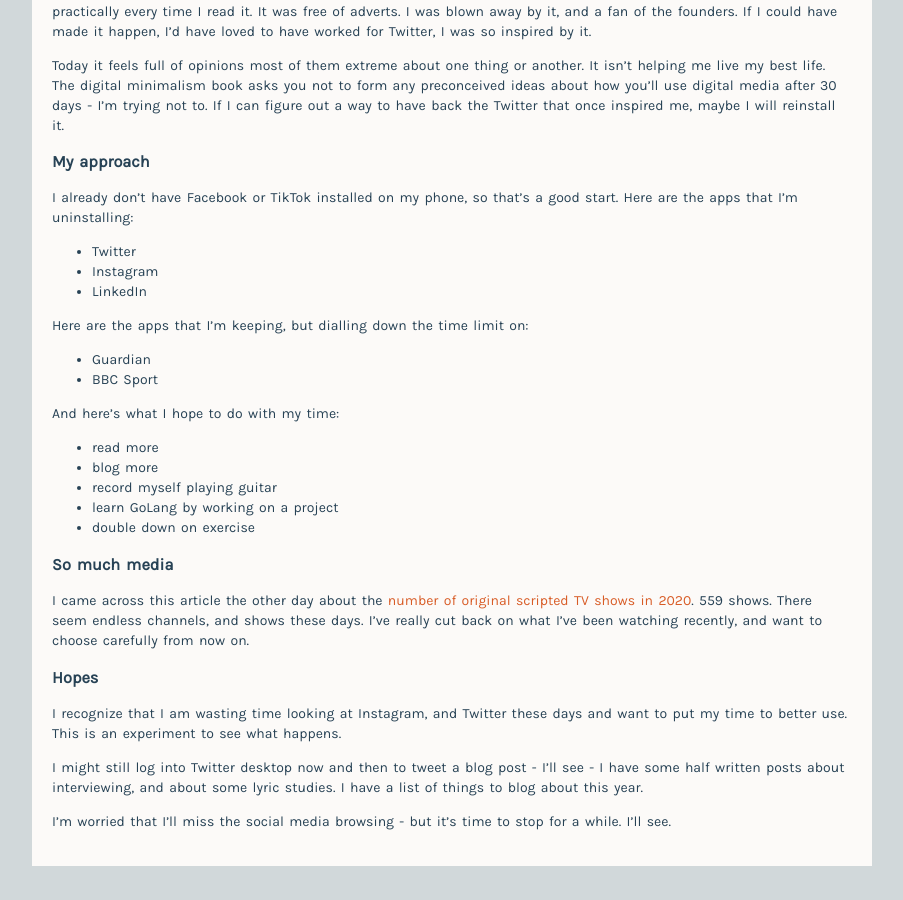
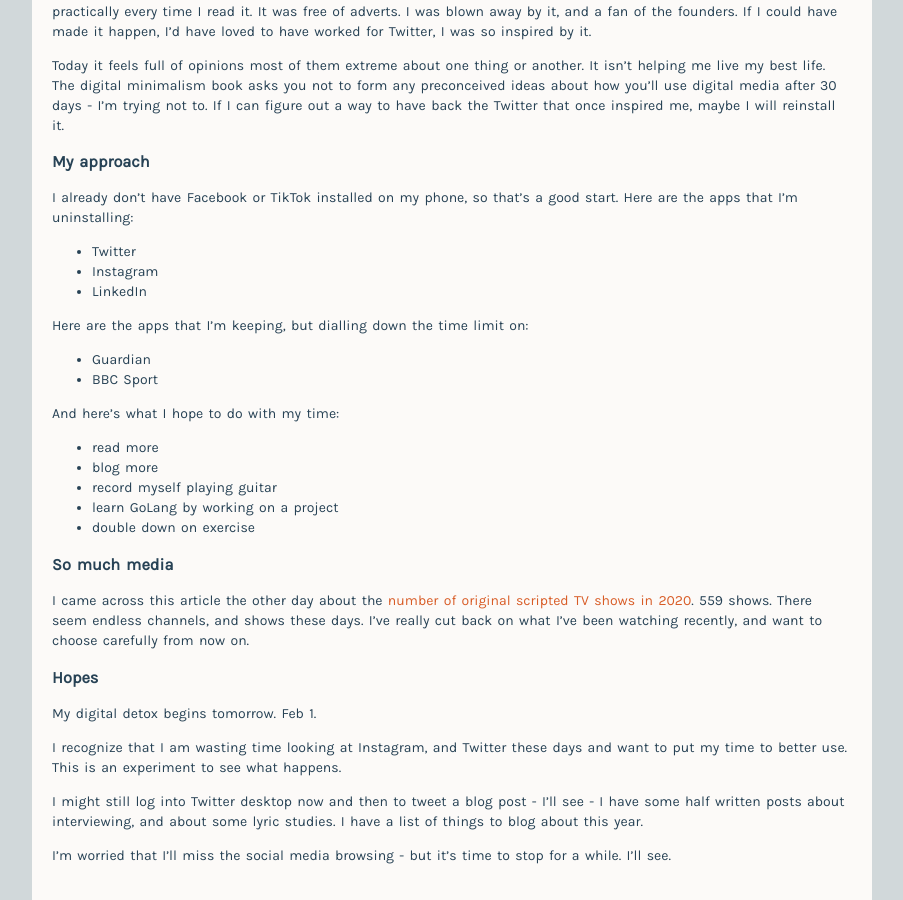
Before and after one commit to mcconville/blog, a Jekyll site: the page built from _posts/blog/2022-01-31-digital-minimalism.md, in a window 1280 px wide and 900 px high, scrolled down 1399 px. Shown: the whole window, without its empty margins (188-1091 px from the left). Built offline with Jekyll 4.4.1, drawn with Linux system fonts in a browser that asks for light colours; before the commit the page ends 2265 px from its top, so only the background shows below that; some of the changed text lies outside the part shown.

Commit message:
digital minimalism

```diff
--- a/_posts/blog/2022-01-29-digital-minimalism.md
+++ b/_posts/blog/2022-01-31-digital-minimalism.md
@@ -63,6 +63,8 @@
 
 ### Hopes
 
+My digital detox begins tomorrow. Feb 1.
+
 I recognize that I am wasting time looking at Instagram, and Twitter these days and want to put my time to better use. This is an experiment to see what happens.
 
 I might still log into Twitter desktop now and then to tweet a blog post - I'll see - I have some half written posts about interviewing, and about some lyric studies. I have a list of things to blog about this year.
```
